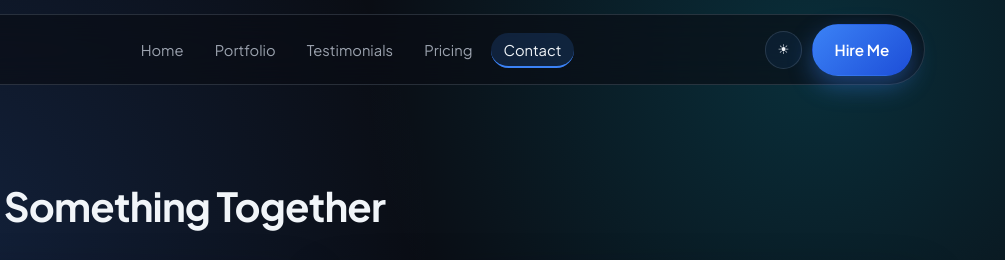
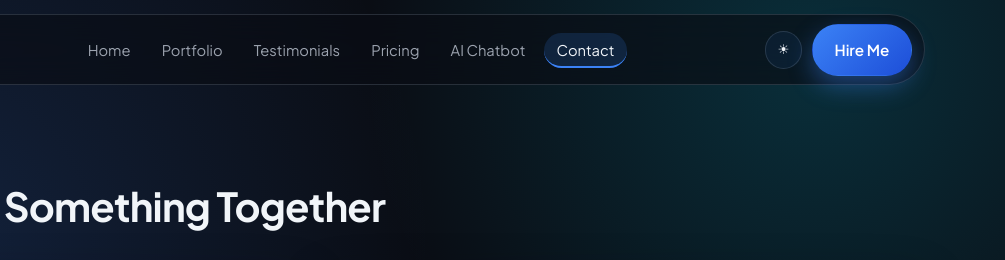
Before and after one commit to hashuk7/hasnainkhan-website, a plain HTML site: page contact.html in a window 1280 px wide. Shown: the top 260 px of the page, 275-1280 px from the left. Drawn offline with Linux system fonts and the light colour scheme.

Commit message:
Add AI chatbot to main navigation

```diff
--- a/contact.html
+++ b/contact.html
@@ -22,6 +22,7 @@
           <li><a href="portfolio.html">Portfolio</a></li>
           <li><a href="testimonials.html">Testimonials</a></li>
           <li><a href="pricing.html">Pricing</a></li>
+          <li><a href="ai-chatbot.html">AI Chatbot</a></li>
           <li><a href="contact.html">Contact</a></li>
         </ul>
         <div class="nav-actions">
```
Also changed, not shown: ai-chatbot.html (+1 -0 lines), portfolio.html (+1 -0 lines), pricing.html (+1 -0 lines), testimonials.html (+1 -0 lines).
